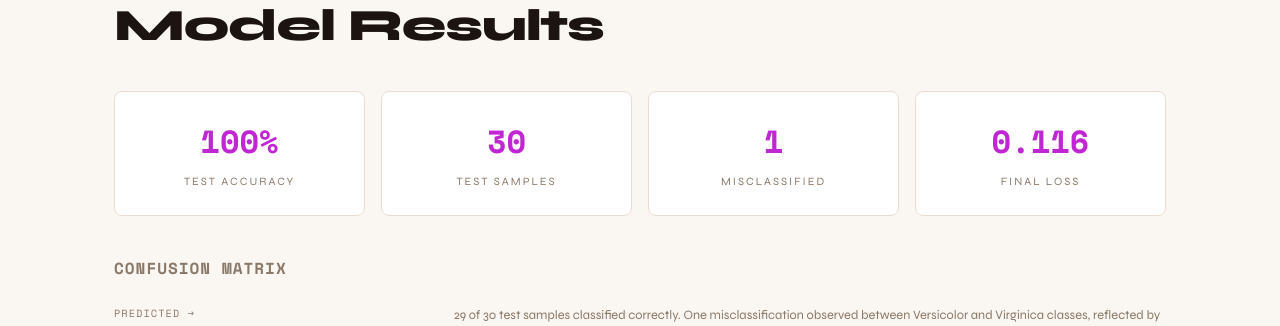
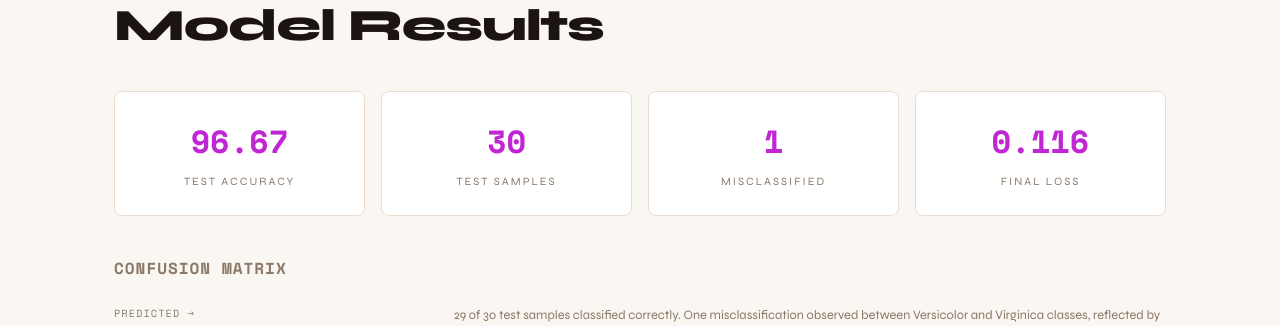
Before and after one commit to Tanishkaaa016/Iris-ANN-classifier, a Flask app: page / in a window 1280 px wide. Shown: the part 5704-6030 px from the top of the page. Run offline with Flask 3, Linux system fonts and the light colour scheme.

Commit message:
Update index.html

```diff
--- a/templates/index.html
+++ b/templates/index.html
@@ -2069,7 +2069,7 @@ model.<span class="fn">fit</span>(
 
   <div class="metrics-row">
     <div class="metric-card reveal reveal-delay-1">
-      <span class="metric-val">100%</span>
+      <span class="metric-val">96.67</span>
       <div class="metric-name">Test Accuracy</div>
     </div>
     <div class="metric-card reveal reveal-delay-2">
```
